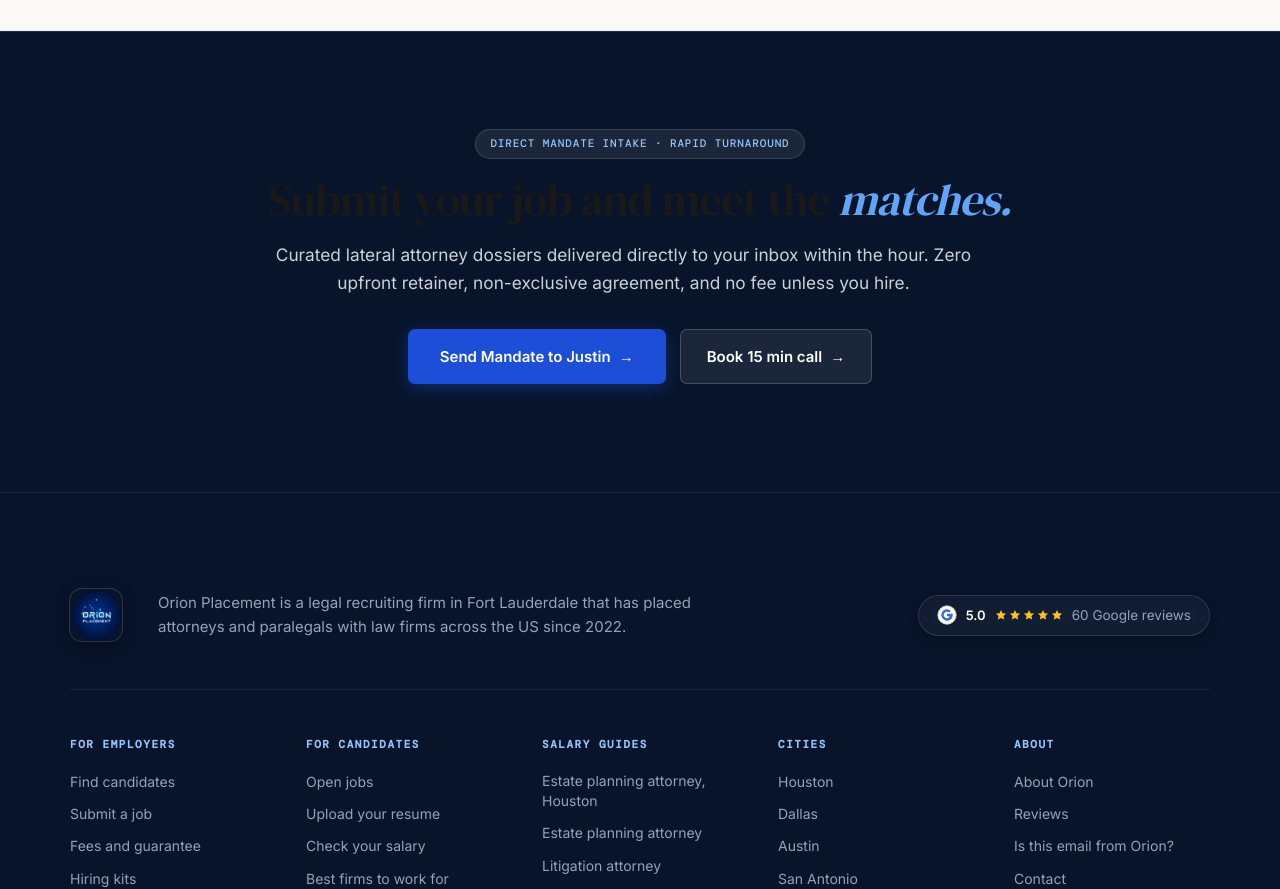
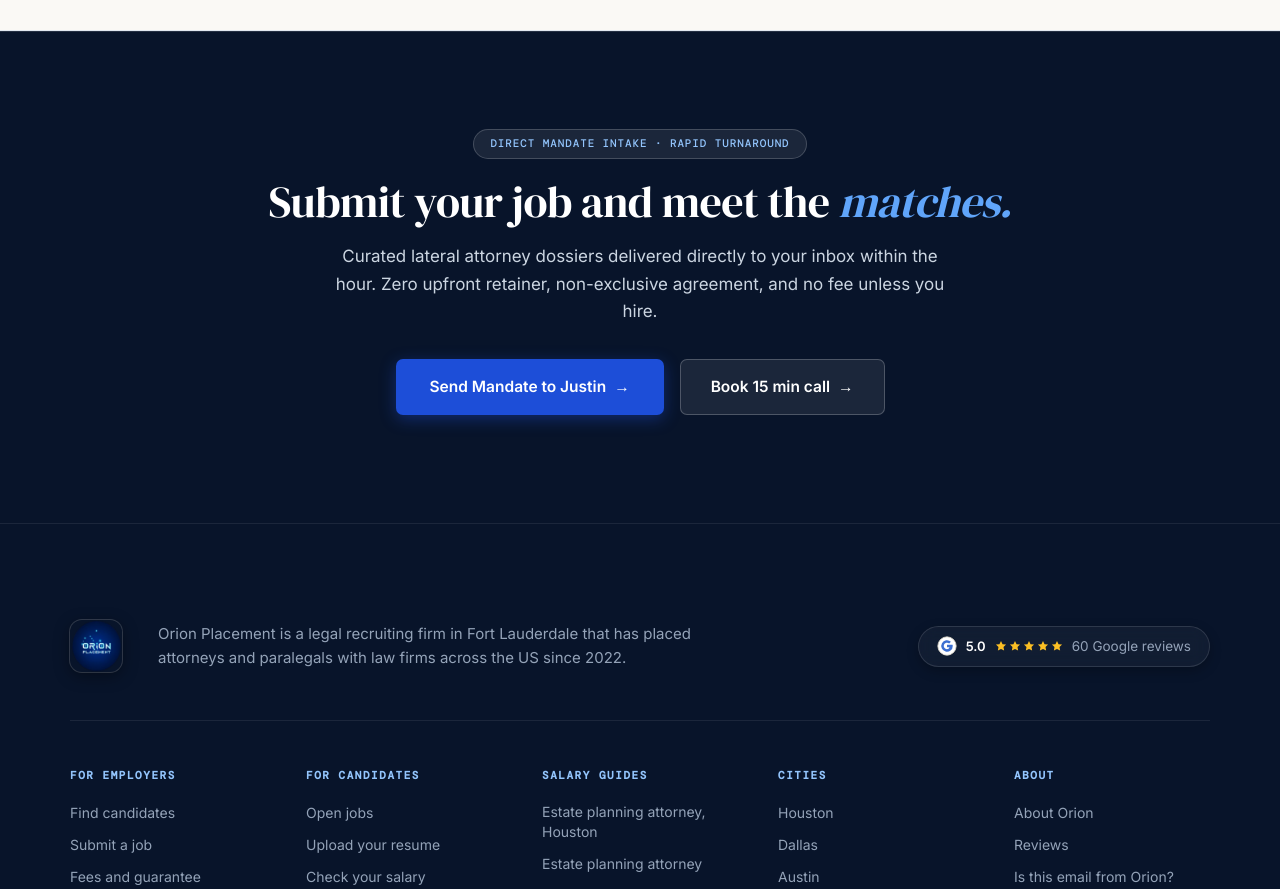
Before and after one commit to nshekhawat153-star/orientplacment2026, a Next.js app: page /submit-job in a window 1280 px wide. Shown: the part 6260-7149 px from the top of the page. Built offline with nearby package versions, Linux system fonts and the light colour scheme.

Commit message:
fix(submit-job): ensure high-contrast white heading and crisp CTA styling on dark closing section

```diff
--- a/src/app/submit-job/page.tsx
+++ b/src/app/submit-job/page.tsx
@@ -1417,15 +1417,15 @@ export default function SubmitJobPage() {
               alignItems: "center",
               gap: 8,
               background: "rgba(255,255,255,0.08)",
-              border: "1px solid rgba(255,255,255,0.15)",
+              border: "1px solid rgba(255,255,255,0.18)",
               borderRadius: 999,
-              padding: "6px 14px",
+              padding: "6px 16px",
               fontFamily: "var(--mono)",
               fontSize: 11,
               letterSpacing: "0.08em",
               textTransform: "uppercase",
               color: "#93C5FD",
-              marginBottom: 16,
+              marginBottom: 18,
             }}
           >
             <span className="badge-dot" style={{ width: 6, height: 6, borderRadius: "50%", background: "#60A5FA" }} />
@@ -1434,25 +1434,28 @@ export default function SubmitJobPage() {
           <h2
             style={{
               fontSize: "clamp(30px, 3.8vw, 44px)",
-              fontWeight: 500,
+              fontWeight: 400,
+              color: "#FFFFFF",
               margin: "0 0 16px",
               fontFamily: "var(--display)",
+              lineHeight: 1.15,
             }}
           >
             Submit your job and meet the <span className="serif-accent" style={{ color: "#60A5FA", fontStyle: "italic" }}>matches.</span>
           </h2>
           <p
             style={{
-              color: "rgba(255, 255, 255, 0.8)",
-              fontSize: "1.08rem",
+              color: "#CBD5E1",
+              fontSize: "1.06rem",
               lineHeight: 1.6,
-              margin: "0 0 32px",
+              margin: "0 auto 34px",
+              maxWidth: 620,
             }}
           >
             Curated lateral attorney dossiers delivered directly to your inbox within the hour. Zero upfront retainer, non-exclusive agreement, and no fee unless you hire.
           </p>
 
-          <div style={{ display: "flex", justifyContent: "center", gap: 14, flexWrap: "wrap" }}>
+          <div style={{ display: "flex", justifyContent: "center", gap: 16, flexWrap: "wrap" }}>
             <a
               href="#gate"
               style={{
@@ -1461,10 +1464,10 @@ export default function SubmitJobPage() {
                 gap: 8,
                 background: "#1D4ED8",
                 color: "#FFFFFF",
-                padding: "14px 32px",
+                padding: "14px 34px",
                 borderRadius: 7,
                 fontWeight: 600,
-                fontSize: 15,
+                fontSize: 15.5,
                 textDecoration: "none",
                 boxShadow: "0 4px 16px rgba(29, 78, 216, 0.4)",
               }}
@@ -1481,12 +1484,12 @@ export default function SubmitJobPage() {
                 alignItems: "center",
                 gap: 8,
                 background: "rgba(255, 255, 255, 0.08)",
-                border: "1px solid rgba(255, 255, 255, 0.2)",
+                border: "1px solid rgba(255, 255, 255, 0.22)",
                 color: "#FFFFFF",
-                padding: "14px 26px",
+                padding: "14px 30px",
                 borderRadius: 7,
                 fontWeight: 600,
-                fontSize: 15,
+                fontSize: 15.5,
                 textDecoration: "none",
               }}
             >
```
